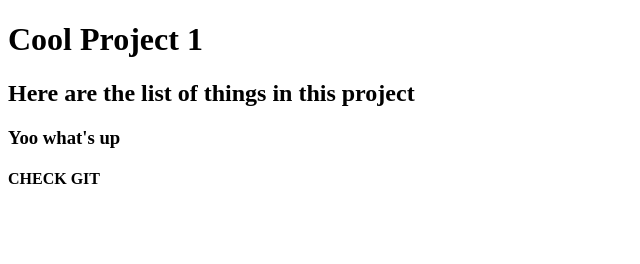
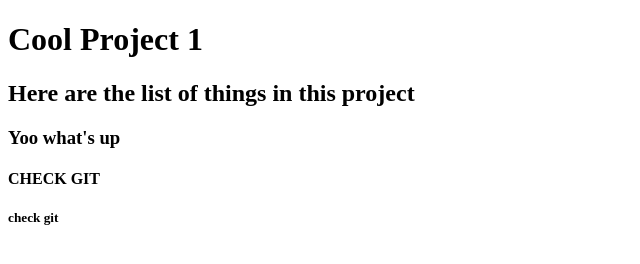
Before and after one commit to lilycheng367/cool-project1, a plain HTML site: page index.html in a window 1280 px wide. Shown: the full height of the page, 0-640 px from the left. Drawn offline with Linux system fonts and the light colour scheme.

Commit message:
check git

```diff
--- a/index.html
+++ b/index.html
@@ -10,5 +10,6 @@
     <h2>Here are the list of things in this project</h2>
     <h3>Yoo what's up</h3>
     <h4>CHECK GIT</h4>
+    <h5>check git</h5>
   </body>
 </html>
```
